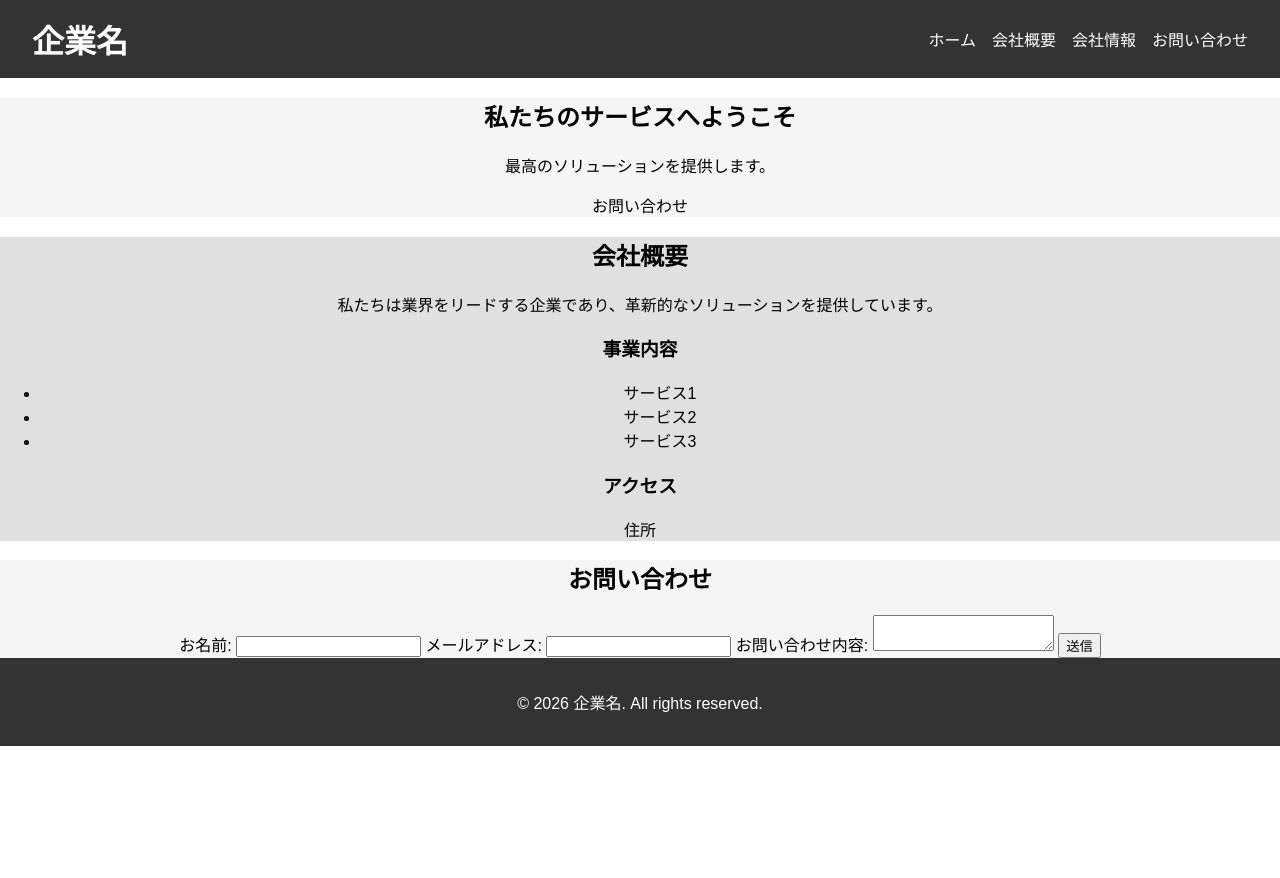
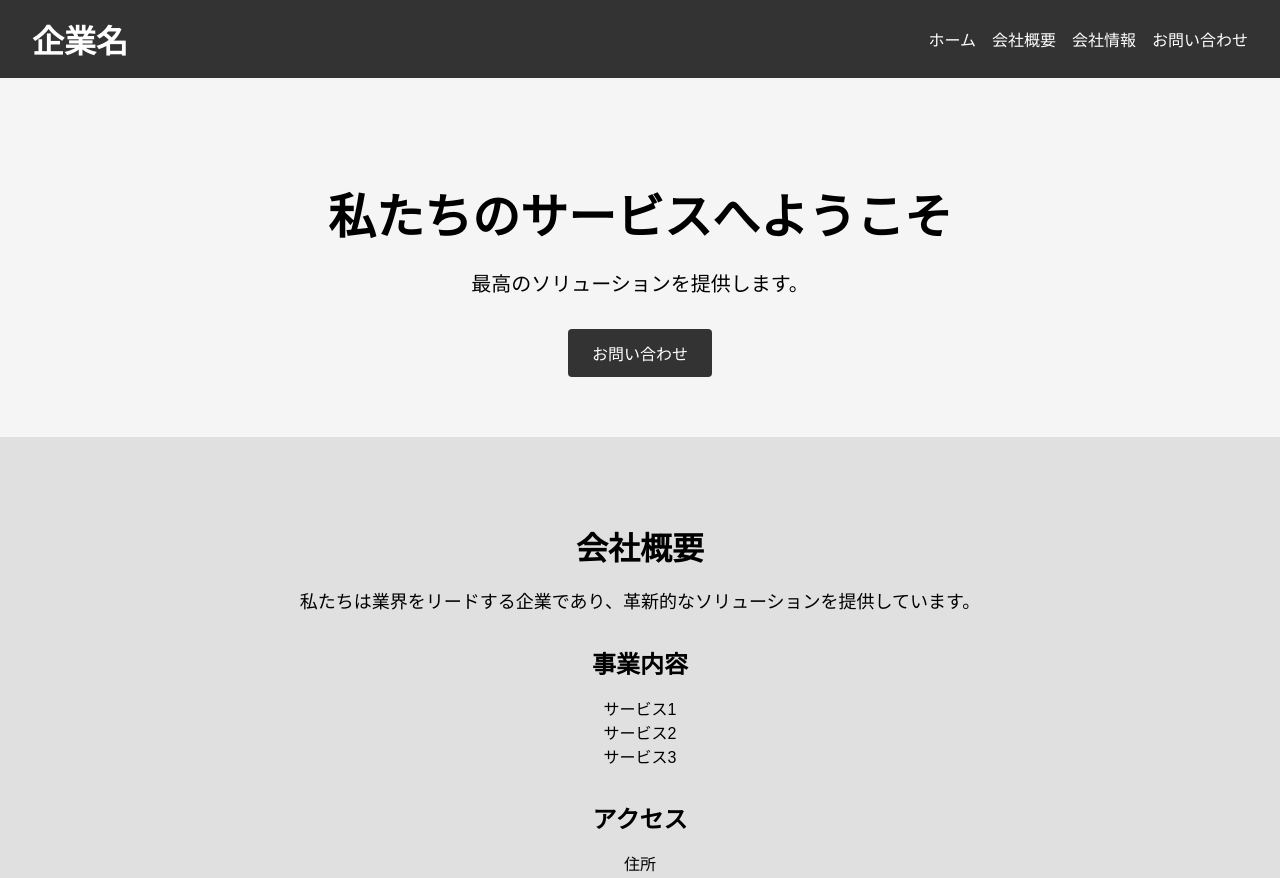
Before and after one commit to pierrot281969-coder/corporate_site_practice, a plain HTML site: page index.html in a window 1280 px wide. Shown: the top 878 px of the page. Before the commit the page ends 800 px from the top, so only its background shows below. Drawn offline with Linux system fonts and the light colour scheme.

Commit message:
css仮完成
細かい数値やホバーはこれから

```diff
--- a/index.html
+++ b/index.html
@@ -33,7 +33,7 @@
         <section class="about">
             <div class="about__inner">
             <h2 class="about__title">会社概要</h2>
-            <p>私たちは業界をリードする企業であり、革新的なソリューションを提供しています。</p>
+            <p class="about__text">私たちは業界をリードする企業であり、革新的なソリューションを提供しています。</p>
             <h3 class="about__subtitle">事業内容</h3>
             <ul class="about__list">
                 <li>サービス1</li>
--- a/style.css
+++ b/style.css
@@ -38,6 +38,7 @@ a{
 
 .header__nav-list{
     list-style:none;
+    justify-content:space-between;
     display:flex;
     gap:16px;
     margin:0;
@@ -45,7 +46,7 @@ a{
 }
 
 /*セクション*/
-.section{
+section{
     padding:60px 20px;
 }
 
@@ -55,16 +56,103 @@ a{
     text-align:center;
 }
 
+.hero__inner{
+    max-width:800px;
+    margin:0 auto;
+}
+
+.hero__title{
+    font-size:48px;
+    margin-bottom:16px;
+}
+
+.hero__text{
+    font-size:20px;
+    margin-bottom:32px;
+}
+
+.hero__btn{
+    display:inline-block;
+    padding:12px 24px;
+    background-color:#333;
+    color:#fff;
+    border-radius:4px;
+}
+
 /*会社概要*/
 .about{
     background-color:#e0e0e0;
     text-align:center;
 }
 
+.about__inner{
+    max-width:800px;
+    margin:0 auto;
+}
+
+.about__title{
+    font-size:32px;
+    margin-bottom:16px;
+}
+
+.about__text{
+    font-size:18px;
+    margin-bottom:32px;
+}
+
+.about__subtitle{
+    font-size:24px;
+    margin-top:32px;
+    margin-bottom:16px;
+}
+
+.about__list{
+    list-style:none;
+    padding:0;
+    margin:0;
+}
 /*お問い合わせフォーム*/
 .contact{
     background-color:#f5f5f5;
     text-align:center;
+}
+
+.contact__inner{
+    max-width:800px;
+    margin:0 auto;
+}
+
+.contact__title{
+    font-size:32px;
+    margin-bottom:16px;
+}
+
+.contact form{
+    display:flex;
+    flex-direction:column;
+    gap:16px;
+    align-items:center;
+}
+
+.contact input, .contact textarea{
+    width:100%;
+    max-width:400px;
+    padding:12px;
+    border:1px solid #ccc;
+    border-radius:4px;
+}
+
+.contact textarea{
+    min-height:120px;
+}
+
+.contact button{
+    padding:12px 24px;
+    background-color:#333;
+    color:#fff;
+    border-radius:4px;
+    border:none;
+    cursor:pointer;
 }
 
 /*フッター*/
```
